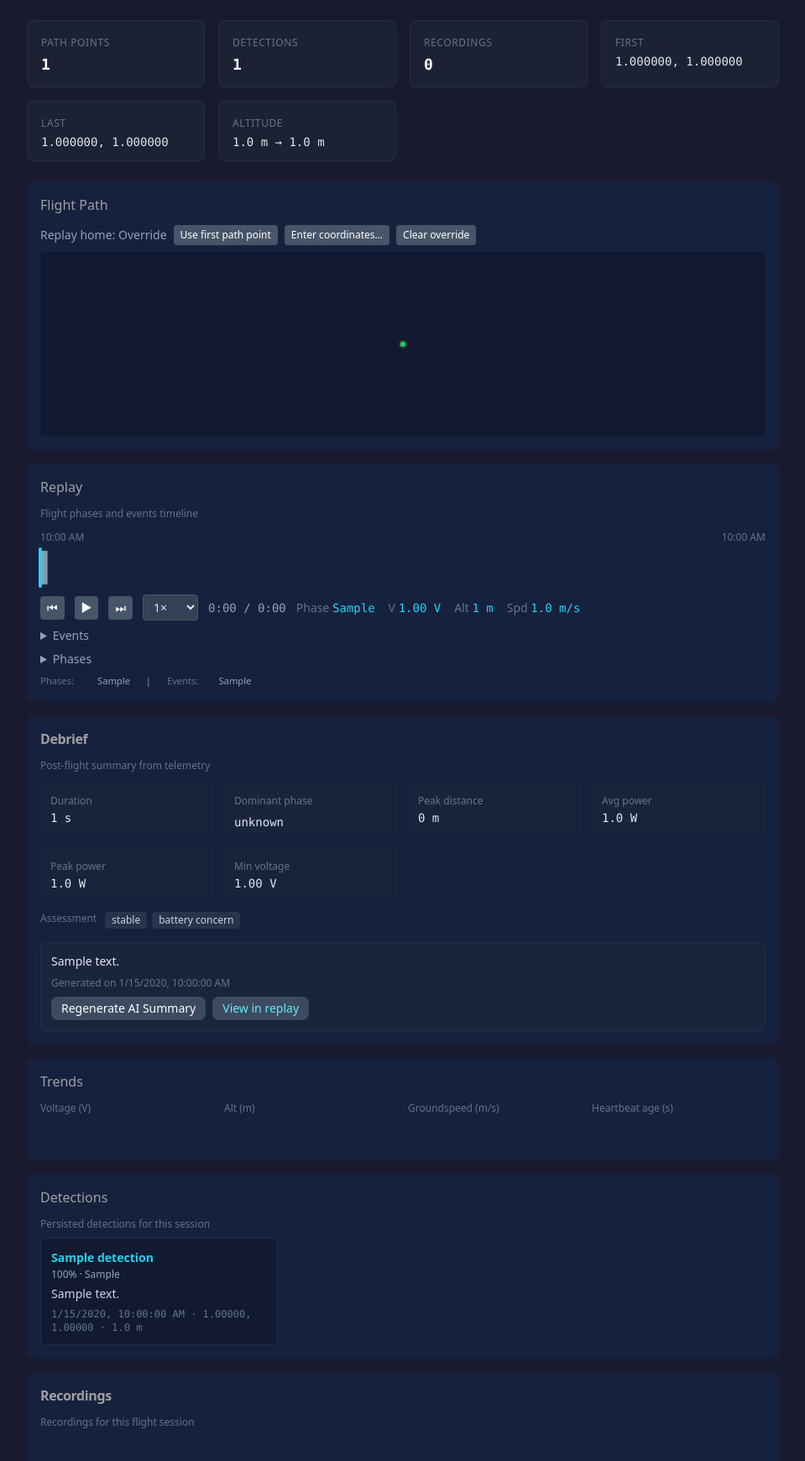
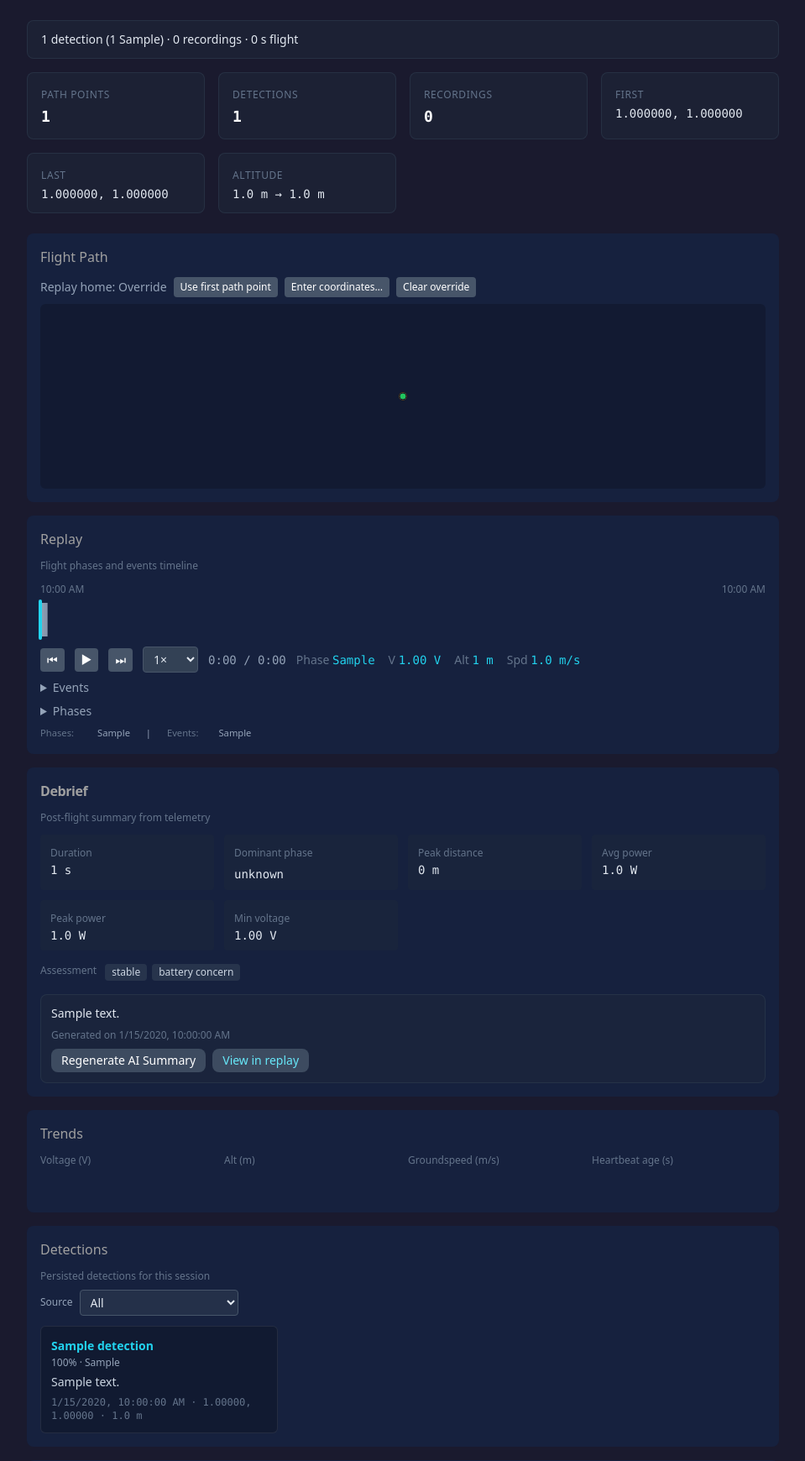
Before and after one commit to StobyWan/AirAutomatica, a FastAPI app: page /dashboard/sessions/1 in a window 1280 px wide. Shown: the part 209-1949 px from the top of the page at 84% size, without its empty margins (160-1119 px from the left). Run offline with FastAPI, Linux system fonts and the light colour scheme; tables that the repository leaves empty hold one stand-in row (values such as "Sample post"); data that the repository does not hold is empty; parts of the project's set-up code (start-up, migrations or seed data) failed here and were passed over; some libraries are stand-ins or nearby versions.

Commit message:
Enhance debrief summary generation and UI for session details
- Updated the `_build_debrief_summary_prompt` function to include telemetry, detections, and recordings in the summary prompt.
- Modified `get_session_debrief_with_llm` to accept and process a `recordings_count` parameter, integrating it into the debrief context.
- Enhanced the session detail UI to display an evidence summary, including counts of detections and recordings, with filtering options for detection sources.
- Improved the JavaScript functions to handle video seeking based on detection timestamps and to filter detections by source in the UI.

```diff
--- a/src/airautomatica/ai/ollama_tasks.py
+++ b/src/airautomatica/ai/ollama_tasks.py
@@ -154,7 +154,7 @@ _SCHEMA_DEBRIEF = '{"summary":"2-4 sentence post-flight summary."}'
 
 
 def _build_debrief_summary_prompt(compact: dict[str, Any]) -> str:
-    """Build debrief prompt from compact payload only. No raw telemetry."""
+    """Build debrief prompt from compact payload. Includes telemetry, detections, recordings."""
     parts = []
     if compact.get("total_duration_sec") is not None:
         mins = int(compact["total_duration_sec"] / 60)
@@ -171,11 +171,16 @@ def _build_debrief_summary_prompt(compact: dict[str, Any]) -> str:
             parts.append(f"{k}={v}")
     if compact.get("assessment_sentence"):
         parts.append(f"assessment={compact['assessment_sentence']}")
+    if compact.get("detections_summary"):
+        parts.append(f"detections={compact['detections_summary']}")
+    if compact.get("recordings_count") is not None and compact["recordings_count"] > 0:
+        parts.append(f"recordings={compact['recordings_count']}")
     ctx = "\n".join(parts) if parts else "no data"
     return (
-        "Post-flight summary. Write 2-4 short sentences for the operator. "
+        "Post-flight mission-assist summary. Write 2-4 short sentences for the operator. "
         "1) Summarize the session briefly. 2) Highlight the most important issue or condition if any. "
-        "3) Mention one practical thing to monitor or improve next time. "
+        "3) If detections or recordings exist, mention what was observed or captured. "
+        "4) Mention one practical thing to monitor or improve next time. "
         "Stay grounded in the evidence. No exaggerated certainty. No fabricated causes. "
         "Return ONLY valid JSON. No markdown.\n"
         '{"summary":"<2-4 sentences>"}\n'
--- a/src/airautomatica/api/routers/sessions.py
+++ b/src/airautomatica/api/routers/sessions.py
@@ -160,8 +160,16 @@ def create_sessions_router(
             "compact": compact.to_dict(),
         }
         ts = get_task_service()
+        recordings_count = 0
+        if recordings_service is not None:
+            rec_result = recordings_service.get_recordings(
+                session_id=sid, allow_fallback=False
+            )
+            recordings_count = len(rec_result.recordings)
         if generate_summary and ts is not None:
-            _, _, generated = await get_session_debrief_with_llm(sid, persistence, ts)
+            _, _, generated = await get_session_debrief_with_llm(
+                sid, persistence, ts, recordings_count=recordings_count
+            )
             if generated and not str(generated).startswith(
                 "Debrief summary unavailable:"
             ):
--- a/src/airautomatica/ui/templates/session_detail.html
+++ b/src/airautomatica/ui/templates/session_detail.html
@@ -64,6 +64,7 @@
     </div>
 
     <div id="content" class="hidden">
+      <div id="evidence-summary" class="mb-4 rounded-lg bg-slate-800/50 px-4 py-3 border border-slate-700/50 text-sm text-slate-200"></div>
       <div id="stats" class="mb-6 grid grid-cols-2 sm:grid-cols-4 gap-4"></div>
 
       <div class="card">
@@ -173,7 +174,16 @@
 
       <div class="card">
         <h2>Detections</h2>
-        <p class="text-xs text-slate-500 mb-2">Persisted detections for this session</p>
+        <p id="detections-subtitle" class="text-xs text-slate-500 mb-2">Persisted detections for this session</p>
+        <div class="flex flex-wrap items-center gap-2 mb-3">
+          <label for="detections-filter-source" class="text-xs text-slate-400">Source</label>
+          <select id="detections-filter-source" class="px-2 py-1 rounded bg-slate-700/50 border border-slate-600 text-sm text-slate-200">
+            <option value="">All</option>
+            <option value="mission">Mission (mock/Ollama)</option>
+            <option value="ai_hat_recording">AI HAT recording</option>
+            <option value="aihat">AI HAT one-shot</option>
+          </select>
+        </div>
         <div id="detections-list" class="detection-cards"></div>
         <div id="detections-empty" class="hidden text-center py-6 text-slate-500 text-sm">No detections</div>
       </div>
@@ -603,6 +613,26 @@
       const recPlayerEl = document.getElementById('session-video-player');
       const recPlayerContainer = document.getElementById('session-player-container');
 
+      function seekVideoToTimestamp(ts) {
+        if (!recPlayerEl || !primaryRecording) return;
+        if (!recPlayerEl.src || !recPlayerEl.src.includes(encodeURIComponent(primaryRecording.filename))) {
+          recPlayerEl.src = '/recordings/' + encodeURIComponent(primaryRecording.filename);
+        }
+        if (recPlayerContainer) recPlayerContainer.classList.remove('hidden');
+        const recStart = new Date(primaryRecording.timestamp).getTime();
+        const t = new Date(ts).getTime();
+        const offsetSec = (t - recStart) / 1000;
+        const targetTime = Math.max(0, offsetSec);
+        function doSeek() {
+          const dur = primaryRecording.duration_sec ?? recPlayerEl.duration;
+          if (offsetSec < 0 || (dur != null && offsetSec > dur)) return;
+          recPlayerEl.currentTime = targetTime;
+        }
+        if (recPlayerEl.readyState >= 1) doSeek();
+        else recPlayerEl.addEventListener('loadedmetadata', doSeek, { once: true });
+        recPlayerContainer?.scrollIntoView({ behavior: 'smooth' });
+      }
+
       const metaEl = document.getElementById('session-metadata');
       const duration = fmtDuration(sessionMeta.started_at, sessionMeta.ended_at);
       metaEl.innerHTML = [
@@ -615,6 +645,32 @@
       ].filter(Boolean).join(' · ');
 
       const statsEl = document.getElementById('stats');
+      const evidenceSummaryEl = document.getElementById('evidence-summary');
+      function buildEvidenceSummary(dets, recs, meta) {
+        const parts = [];
+        const detCount = (dets || []).length;
+        if (detCount > 0) {
+          const bySource = {};
+          (dets || []).forEach(d => {
+            const s = d.source_backend || 'unknown';
+            bySource[s] = (bySource[s] || 0) + 1;
+          });
+          const labels = { aihat: 'AI HAT one-shot', ai_hat_recording: 'AI HAT recording', mock: 'Mission (mock)', ollama: 'Mission (Ollama)', lmstudio: 'Mission (LM Studio)' };
+          const breakdown = Object.entries(bySource).map(([k, n]) => n + ' ' + (labels[k] || k)).join(', ');
+          parts.push(detCount + ' detection' + (detCount === 1 ? '' : 's') + ' (' + breakdown + ')');
+        } else {
+          parts.push('0 detections');
+        }
+        const recCount = (recs || []).length;
+        parts.push(recCount + ' recording' + (recCount === 1 ? '' : 's'));
+        const dur = fmtDuration(meta?.started_at, meta?.ended_at);
+        if (dur !== '—') parts.push(dur + ' flight');
+        return parts.join(' · ');
+      }
+      function updateEvidenceSummary(dets, recs) {
+        if (!evidenceSummaryEl) return;
+        evidenceSummaryEl.textContent = buildEvidenceSummary(dets, recs, sessionMeta);
+      }
       function updateStats(pathArr, dets, recs) {
         const first = (pathArr || [])[0];
         const last = (pathArr || []).length > 0 ? pathArr[pathArr.length - 1] : null;
@@ -648,6 +704,7 @@
         `;
       }
       updateStats(path, detections, recordings);
+      updateEvidenceSummary(detections, recordings);
 
       let pathHomeRef = pathHome;
       const homeSourceLabels = { manual_session: 'Override', autopilot: 'Autopilot', fallback: 'First point' };
@@ -938,23 +995,50 @@
           const iv = phaseIntervals.find(i => norm(i.phase) === norm(phaseName));
           if (iv) { seekToTimestamp(iv.started_at); document.getElementById('replay-section')?.scrollIntoView({ behavior: 'smooth' }); }
         };
+        window.__replaySeekToDetection = (ts) => {
+          seekToTimestamp(ts);
+          document.getElementById('replay-section')?.scrollIntoView({ behavior: 'smooth' });
+        };
       } else {
         window.__replaySeekToEvent = () => {};
         window.__replaySeekToPhase = () => {};
+        window.__replaySeekToDetection = (ts) => { seekVideoToTimestamp(ts); };
       }
 
+      function filterDetectionsBySource(dets, filterVal) {
+        if (!filterVal) return dets || [];
+        const list = dets || [];
+        if (filterVal === 'mission') return list.filter(d => ['mock', 'ollama', 'lmstudio'].includes(d.source_backend));
+        if (filterVal === 'ai_hat_recording' || filterVal === 'aihat') return list.filter(d => d.source_backend === filterVal);
+        return list;
+      }
       function renderDetectionsList(dets) {
         const detEl = document.getElementById('detections-list');
         const detEmpty = document.getElementById('detections-empty');
+        const subEl = document.getElementById('detections-subtitle');
+        const filterEl = document.getElementById('detections-filter-source');
         if (!detEl) return;
-        if ((dets || []).length === 0) {
+        if (subEl) {
+          subEl.textContent = primaryRecording
+            ? 'Persisted detections for this session. Click a detection to seek video.'
+            : 'Persisted detections for this session';
+        }
+        const filterVal = filterEl ? filterEl.value : '';
+        const filtered = filterDetectionsBySource(dets, filterVal);
+        if (filtered.length === 0) {
           detEl.classList.add('hidden');
           if (detEmpty) detEmpty.classList.remove('hidden');
+          if (detEmpty) detEmpty.textContent = (dets || []).length === 0 ? 'No detections' : 'No detections match filter';
         } else {
           detEl.classList.remove('hidden');
           if (detEmpty) detEmpty.classList.add('hidden');
-          detEl.innerHTML = dets.map(d => `
-            <div class="detection-card">
+          const canSeek = primaryRecording && recPlayerEl && typeof window.__replaySeekToDetection === 'function';
+          detEl.innerHTML = filtered.map(d => {
+            const ts = d.timestamp || '';
+            const seekable = canSeek && ts;
+            const cardClass = 'detection-card' + (seekable ? ' cursor-pointer hover:bg-slate-700/30 transition-colors' : '');
+            return `
+            <div class="${cardClass}"${seekable ? ` data-seek-ts="${String(ts).replace(/"/g, '&quot;')}"` : ''}>
               <div class="font-semibold text-cyan-400">${fmt(d.label)}</div>
               <div class="text-slate-400 text-xs mt-0.5">${d.confidence != null ? (d.confidence * 100).toFixed(0) + '%' : '—'} · ${fmtSourceBackend(d.source_backend)}</div>
               ${d.summary ? `<div class="mt-1 text-slate-300">${d.summary}</div>` : ''}
@@ -964,11 +1048,22 @@
                 ${d.rel_alt_m != null ? ` · ${Number(d.rel_alt_m).toFixed(1)} m` : ''}
               </div>
             </div>
-          `).join('');
+          `;
+          }).join('');
+          detEl.querySelectorAll('.detection-card[data-seek-ts]').forEach(el => {
+            const ts = el.dataset.seekTs;
+            if (ts && typeof window.__replaySeekToDetection === 'function') {
+              el.addEventListener('click', () => window.__replaySeekToDetection(ts));
+            }
+          });
         }
       }
 
       renderDetectionsList(detections);
+
+      document.getElementById('detections-filter-source')?.addEventListener('change', () => {
+        renderDetectionsList(liveDetections);
+      });
 
       let livePath = path;
       let liveDetections = detections;
@@ -991,12 +1086,14 @@
             if (svgEl && svg) svgEl.innerHTML = svg;
           }
           updateStats(livePath, liveDetections, recordings);
+          updateEvidenceSummary(liveDetections, recordings);
         });
         socket.on('detections_update', (d) => {
           if (d.session_id !== sessionId) return;
           liveDetections = d.detections || [];
           renderDetectionsList(liveDetections);
           updateStats(livePath, liveDetections, recordings);
+          updateEvidenceSummary(liveDetections, recordings);
         });
         socket.on('trends_update', (d) => {
           const voltage = d.voltage || [];
```
Also changed, not shown: src/airautomatica/services/debrief_service.py (+23 -1 lines).
